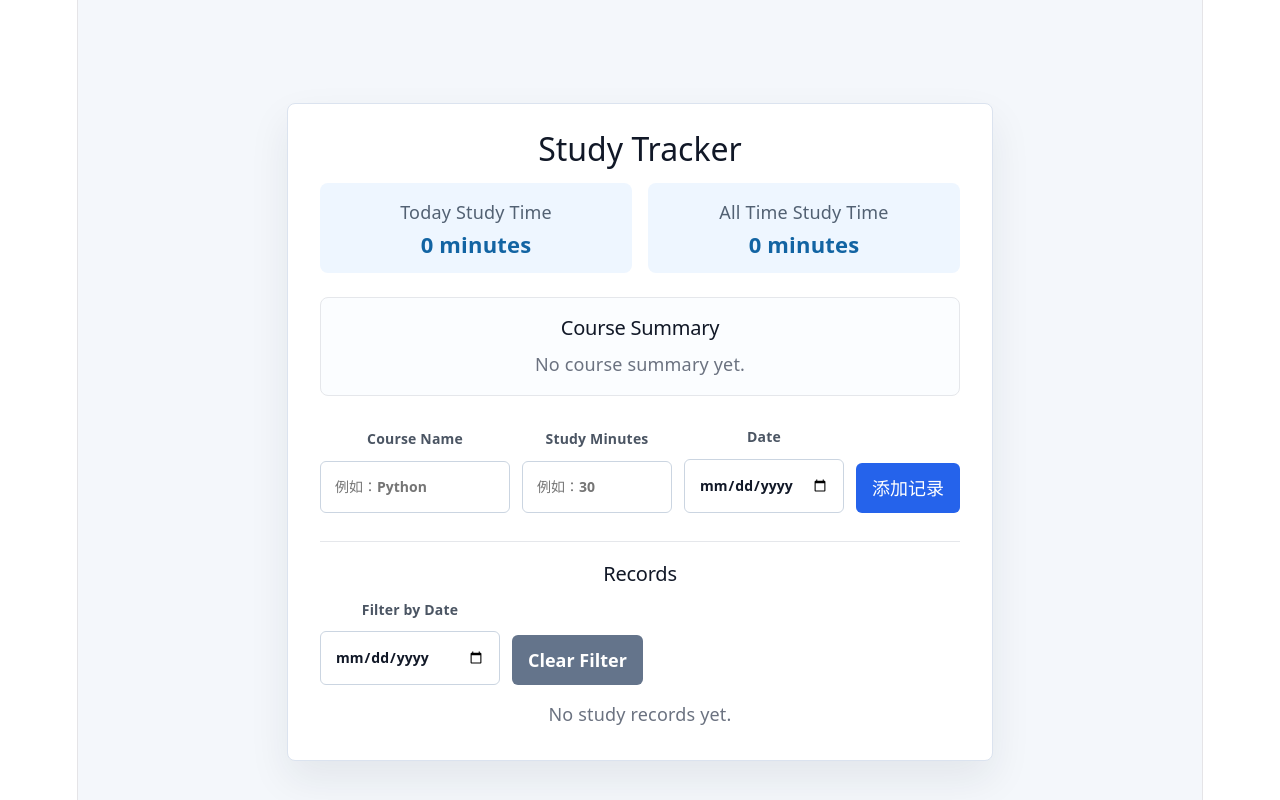
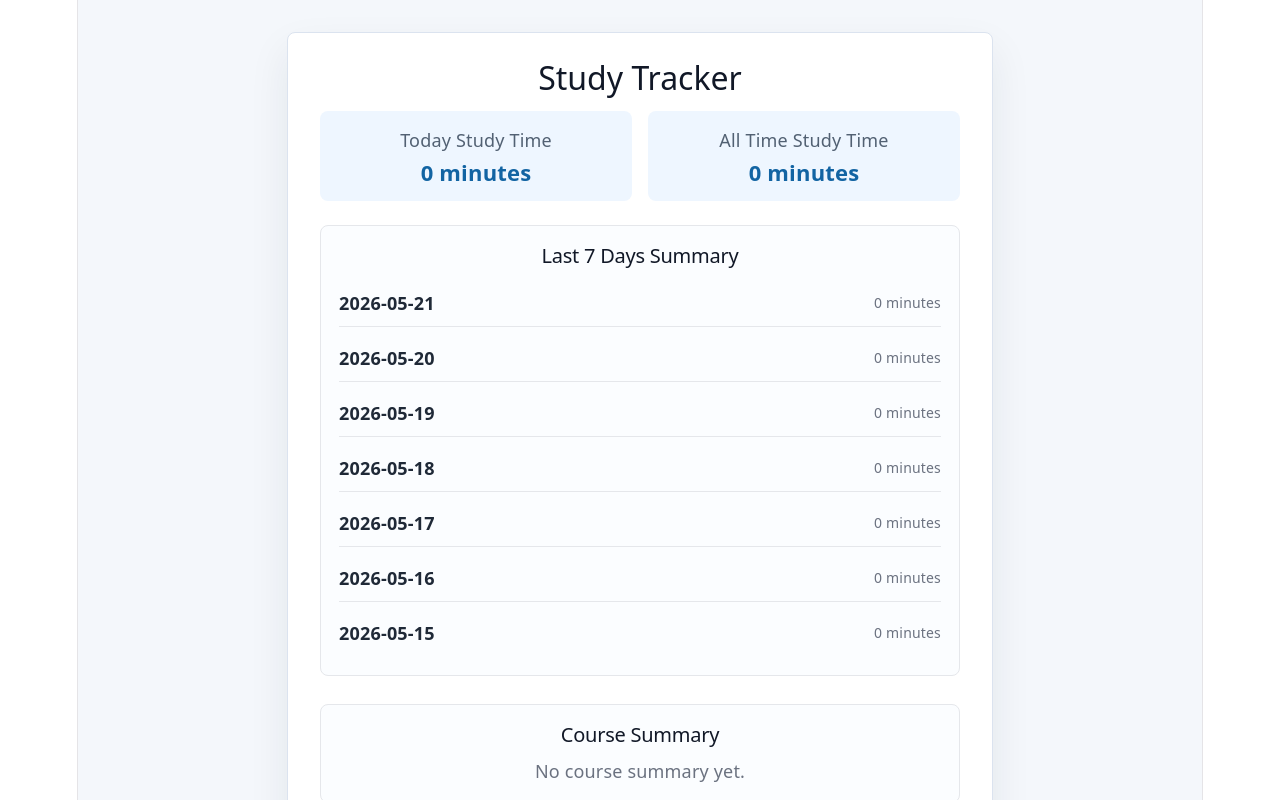
Before and after one commit to xyl7777/study-tracker, a React (Vite) app: page / in a window 1280 px wide. Shown: the top 800 px of the page. Built offline with nearby package versions, Linux system fonts and the light colour scheme.

Commit message:
Add last 7 days summary

```diff
--- a/src/App.css
+++ b/src/App.css
@@ -98,6 +98,7 @@ button:hover {
   background: #1d4ed8;
 }
 
+.last-seven-days,
 .course-summary {
   margin-bottom: 28px;
   padding: 18px;
@@ -106,6 +107,7 @@ button:hover {
   background: #fbfdff;
 }
 
+.last-seven-days h2,
 .course-summary h2,
 .records h2 {
   margin: 0 0 12px;
@@ -113,10 +115,12 @@ button:hover {
   font-size: 20px;
 }
 
+.last-seven-days ul,
 .course-summary ul {
   gap: 8px;
 }
 
+.last-seven-days li,
 .course-summary li {
   padding: 10px 0;
   border: 0;
@@ -125,6 +129,7 @@ button:hover {
   background: transparent;
 }
 
+.last-seven-days li:last-child,
 .course-summary li:last-child {
   border-bottom: 0;
 }
--- a/src/App.jsx
+++ b/src/App.jsx
@@ -3,8 +3,29 @@ import './App.css'
 
 const STORAGE_KEY = 'study-tracker-records'
 
+function formatDate(date) {
+  const year = date.getFullYear()
+  const month = String(date.getMonth() + 1).padStart(2, '0')
+  const day = String(date.getDate()).padStart(2, '0')
+
+  return `${year}-${month}-${day}`
+}
+
 function getTodayDate() {
-  return new Date().toISOString().slice(0, 10)
+  return formatDate(new Date())
+}
+
+function getLastSevenDays() {
+  const today = new Date()
+  const days = []
+
+  for (let index = 0; index < 7; index += 1) {
+    const date = new Date(today)
+    date.setDate(today.getDate() - index)
+    days.push(formatDate(date))
+  }
+
+  return days
 }
 
 function loadStudyRecords() {
@@ -55,6 +76,21 @@ function App() {
 
     return total
   }, 0)
+
+  const lastSevenDaysSummary = getLastSevenDays().map((date) => {
+    const minutes = records.reduce((total, record) => {
+      if (record.date === date) {
+        return total + record.minutes
+      }
+
+      return total
+    }, 0)
+
+    return {
+      date,
+      minutes,
+    }
+  })
 
   const courseSummary = records.reduce((summary, record) => {
     const existingCourse = summary.find((course) => {
@@ -118,6 +154,19 @@ function App() {
             <span>All Time Study Time</span>
             <strong>{totalMinutes} minutes</strong>
           </div>
+        </div>
+
+        <div className="last-seven-days">
+          <h2>Last 7 Days Summary</h2>
+
+          <ul>
+            {lastSevenDaysSummary.map((day) => (
+              <li key={day.date}>
+                <strong>{day.date}</strong>
+                <span>{day.minutes} minutes</span>
+              </li>
+            ))}
+          </ul>
         </div>
 
         <div className="course-summary">
```
